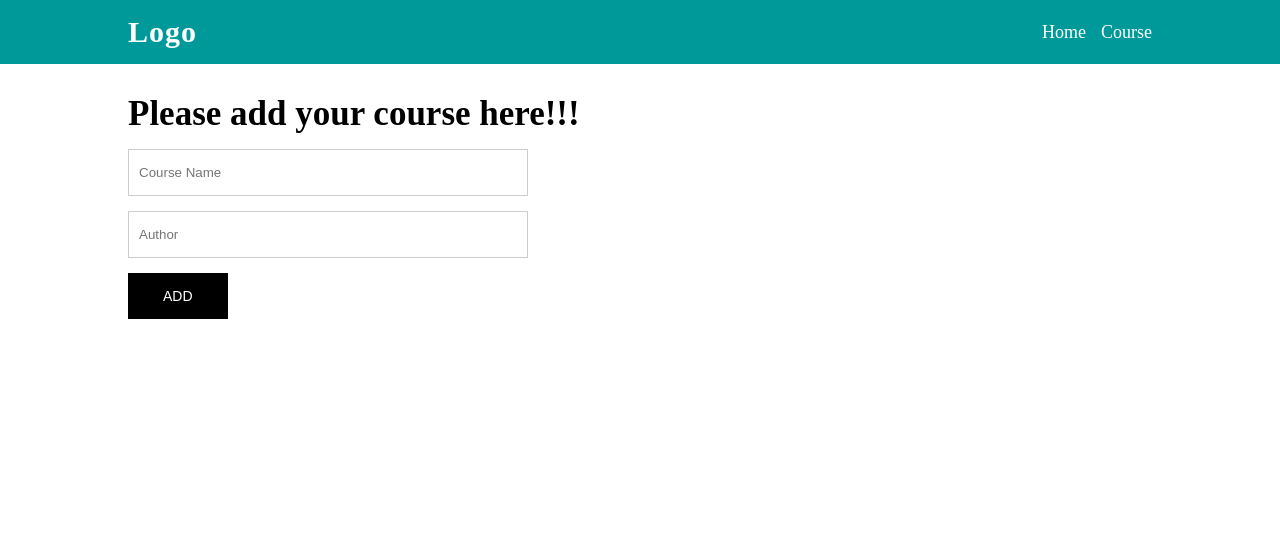
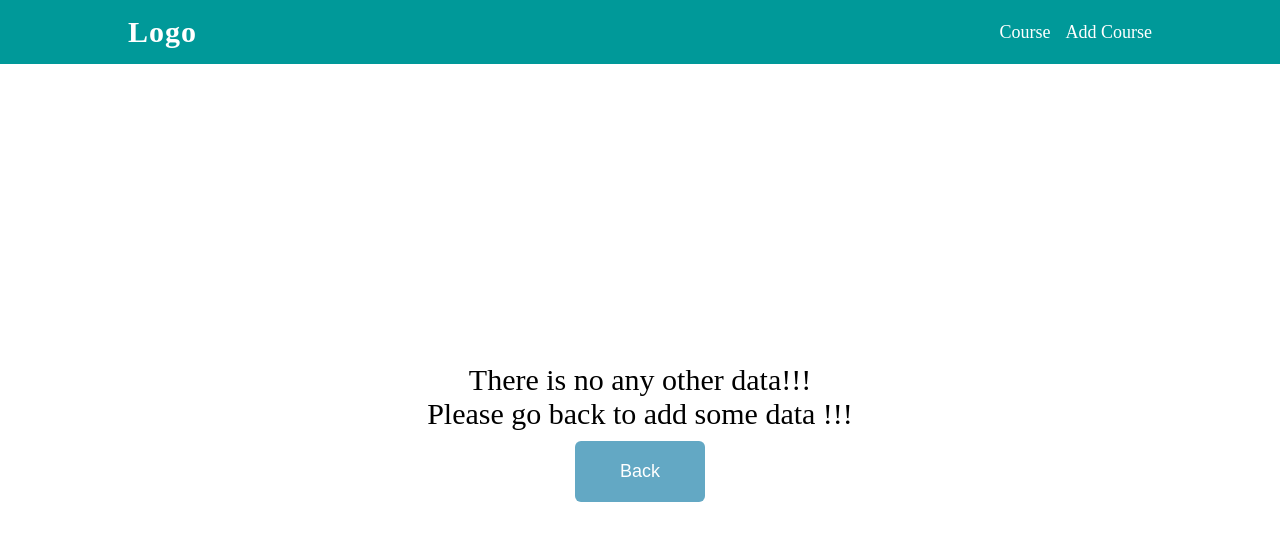
Before and after one commit to grgshankar/test-react-deploy, a React (Create React App) app: page / in a window 1280 px wide. Shown: the top 540 px of the page. Built offline with nearby package versions, Linux system fonts and the light colour scheme.

Commit message:
finishing the todo app

```diff
--- a/src/App.css
+++ b/src/App.css
@@ -49,16 +49,21 @@
 .formWrapper form {
   width: 400px;
 }
-.formWrapper form input {
+.formWrapper form input,
+.formWrapper form textarea {
   width: 100%;
   padding: 15px 10px;
   border: 1px solid #ccc;
   margin-bottom: 15px;
 }
-.formWrapper form input:focus {
+.formWrapper form input:focus,
+.formWrapper form textarea:focus {
   outline: none;
 }
-.formWrapper form button {
+.formWrapper form textarea {
+  height: 200px;
+}
+.formWrapper .btn_submit {
   background: #000;
   color: #fff;
   border: none;
@@ -87,15 +92,114 @@
   margin: 10px 0px;
   margin-top: 0px;
 }
-.listCourse button {
+.btn_ {
   border: none;
   padding: 10px 20px;
   border-radius: 6px;
   background: #bf4848;
   color: #fff;
 }
+.btn_ a {
+  color: #fff;
+}
+.listCourse button.btn_.view_ {
+  background-color: #3c8a3c;
+  margin-right: 10px;
+  cursor: pointer;
+}
 .courseListWrapper h1 {
   display: block;
-  margin: 15px 0px;
   margin-top: 30px;
+  margin-bottom: 0px;
 }
+.no_data_container p {
+  font-size: 20px;
+}
+.btn_.btn_back {
+  padding: 0px;
+  background: #63a8c4;
+  text-decoration: none;
+  margin: 10px 0px;
+}
+.courseListWrapper .btn_.btn_back {
+  margin-bottom: 30px;
+}
+.btn_.btn_back a {
+  text-decoration: none;
+  padding: 10px 15px;
+  display: inline-block;
+}
+.single_page .content_wrap {
+  margin-top: 20px;
+}
+.formWrapper .rating_wrapper {
+  margin-bottom: 10px;
+}
+.rating_wrapper .star {
+  background: none;
+  border: none;
+  color: #000;
+  font-size: 19px;
+  margin: 0px;
+  margin-right: 10px;
+  padding: 0px;
+}
+.rating_wrapper .star.active {
+  color: #099;
+}
+
+.listCourse .title_wrapper {
+  position: relative;
+}
+.listCourse .title_wrapper .rating_wrapper {
+  position: absolute;
+  right: 0;
+  top: 5px;
+}
+.listCourse .title_wrapper .rating_wrapper button.star {
+  font-size: 16px;
+  padding: 0px;
+  margin-right: 4px;
+}
+.listCourse .title_wrapper .rating_wrapper button.star:last-child {
+  margin-right: 0px;
+}
+.listCourse .content_wrap {
+  margin-bottom: 10px;
+}
+
+.name_ {
+  display: block;
+  margin: 10px 0px;
+  color: #206f6f;
+  font-size: 17px;
+}
+
+.no_data_container {
+  max-width: 500px;
+  text-align: center;
+  margin: 0 auto;
+  height: calc(100vh - 83px);
+  display: flex;
+  flex-flow: column;
+  justify-content: center;
+}
+.no_data_container p {
+  font-size: 30px;
+}
+.no_data_container .btn_.btn_back {
+  padding: 10px 30px;
+  font-size: 18px;
+}
+a {
+  text-decoration: none;
+}
+.single_page .rating_wrapper .star {
+  margin-right: 6px;
+}
+.single_page .rating_wrapper .star:last-child {
+  margin-right: 0px;
+}
+.single_page .rating_wrapper {
+  margin-bottom: 10px;
+}
--- a/src/Header.js
+++ b/src/Header.js
@@ -7,11 +7,13 @@ const Header = () => {
       <div className="container">
         <div className="menu_wrapper">
           <div className="leftSide">
-            <h3>Logo</h3>
+            <Link to="/">
+              <h3>Logo</h3>
+            </Link>
           </div>
           <div className="RightSide">
-            <Link to="/">Home</Link>
-            <Link to="/course">Course</Link>
+            <Link to="/">Course</Link>
+            <Link to="/addCourse">Add Course</Link>
           </div>
         </div>
       </div>
--- a/src/components/Course.js
+++ b/src/components/Course.js
@@ -1,40 +1,63 @@
-import React from "react";
+import React, { useState } from "react";
+import { Link } from "react-router-dom";
 import Header from "../Header";
-import SingleCourse from "./SingleCourse";
+import CourseComponent from "./CourseComponent";
 
 const Course = () => {
-  const allData = [
-    {
-      course: "React JS",
-      author: "Jordan Walke",
-    },
-    {
-      course: "Javascript",
-      author: "Brendan Eich",
-    },
-    {
-      course: "Node JS",
-      author: "Brendan Eich",
-    },
-    {
-      course: "Angular JS",
-      author: "Misko Hevery",
-    },
-  ];
+  const [finalData, setFinalData] = useState(() => {
+    const initialData = localStorage.getItem("courseList");
+    return initialData ? JSON.parse(initialData) : [];
+  });
+
+  const removeDataHandler = (id) => {
+    //
+    // console.log("id", id);
+    const updatedData = finalData.filter((item) => item.id !== id);
+    setFinalData(updatedData);
+    localStorage.setItem("courseList", JSON.stringify(updatedData));
+  };
+
   return (
     <>
       <Header />
+      {finalData.length > 0 ? (
+        <>
           <div className="courseListWrapper">
             <div className="container">
               <h1>Courses</h1>
+              <button className="btn_ btn_back">
+                <Link to="/addCourse">Back</Link>
+              </button>
               <div className="listRow">
-            {allData.map((data) => (
-              <SingleCourse key={Math.random()} data={data} />
+                {finalData.map((data) => (
+                  <CourseComponent
+                    key={Math.random()}
+                    data={data}
+                    removeData={removeDataHandler}
+                  />
                 ))}
               </div>
             </div>
           </div>
         </>
+      ) : (
+        <>
+          <div className="container">
+            <div className="no_data_container">
+              <div className="inner_content">
+                <p>
+                  There is no any other data!!! <br></br>Please go back to add
+                  some data !!!
+                </p>
+                <button className="btn_ btn_back">
+                  <Link to="/addCourse">Back</Link>
+                </button>
+              </div>
+            </div>
+          </div>
+        </>
+      )}
+    </>
   );
 };
 
--- /dev/null
+++ b/src/components/CourseComponent.js
@@ -0,0 +1,51 @@
+import React from "react";
+import { Link } from "react-router-dom";
+
+const CourseComponent = (props) => {
+  //retreiving rating
+  const ratingHtml = (ratingNumber) => {
+    const ratingWrapperHtml = [];
+    for (let i = 1; i <= ratingNumber; i++) {
+      ratingWrapperHtml.push(
+        <button className="star active">
+          <span>&#9733;</span>
+        </button>
+      );
+    }
+    return ratingWrapperHtml;
+  };
+
+  // function for trimming the description
+  const maxLength = 100; //maximum length for the trimmed message
+  const trimMessage = (message) => {
+    if (message.length > maxLength) {
+      return message.slice(0, maxLength) + "..."; // trim the message
+    }
+    return message; // return the original message if it's already within the maximum length
+  };
+  return (
+    <>
+      <div className="listCourse">
+        <div className="title_wrapper">
+          <strong>{props.data.course}</strong>
+          <div className="rating_wrapper">{ratingHtml(props.data.rating)}</div>
+        </div>
+        <span className="name_">{props.data.author}</span>
+        <div className="content_wrap">
+          <p>{trimMessage(props.data.message)}</p>
+        </div>
+        <button className="btn_ view_">
+          <Link to={`/views/${props.data.id}`}>View More</Link>
+        </button>
+        <button
+          className="btn_ delete_"
+          onClick={() => props.removeData(props.data.id)}
+        >
+          Delete
+        </button>
+      </div>
+    </>
+  );
+};
+
+export default CourseComponent;
--- a/src/components/CourseForm.js
+++ b/src/components/CourseForm.js
@@ -1,40 +1,58 @@
-import React, { useEffect, useRef, useState } from "react";
-// import { useNavigate } from "react-router-dom";
+import React, { useRef, useState } from "react";
+import { useNavigate } from "react-router-dom";
+import Rating from "./Rating";
 
 const CourseForm = () => {
-  //   console.log("props=", props);
   const getCourse = useRef();
   const getAuthor = useRef();
-  useEffect(() => {
-    const initialData = JSON.parse(localStorage.getItem("courseList"));
-    console.log(initialData);
-  }, []);
-  //   const [course, setCourse] = useState(initialData ? initialData : []);
-  //   const navigate = useNavigate();
+  const getMessage = useRef();
+  const [rating, setRating] = useState(0);
+  const [ratingHover, setRatingHover] = useState(0);
+  const initialData = localStorage.getItem("courseList");
+  const finalData = initialData ? JSON.parse(initialData) : [];
+  const navigate = useNavigate();
 
   const courseHandlers = (e) => {
     e.preventDefault();
     const course = getCourse.current.value;
     const author = getAuthor.current.value;
+    const message = getMessage.current.value;
     const dataStore = {
+      id: Math.random(),
       course,
       author,
+      message,
+      rating,
     };
-    console.log("data", dataStore);
-    // addedLatestData(dataStore);
-    // navigate("/course");
-    localStorage.setItem("courseList", JSON.stringify(dataStore));
+    navigate("/");
+    const addedData = [dataStore, ...finalData];
+    localStorage.setItem("courseList", JSON.stringify(addedData));
   };
   return (
     <>
       <div className="formWrapper">
         <div className="container">
           <h1>Please add your course here!!!</h1>
-          <form onSubmit={courseHandlers}>
+          <div className="rating_wrapper">
+            <Rating
+              rating={rating}
+              setRating={setRating}
+              ratingHover={ratingHover}
+              setRatingHover={setRatingHover}
+            />
+          </div>
+          <form>
             <input type="text" placeholder="Course Name" ref={getCourse} />
             <input type="text" placeholder="Author" ref={getAuthor} />
-            <button>Add</button>
+            <textarea
+              type="text"
+              placeholder="Message"
+              ref={getMessage}
+            ></textarea>
           </form>
+          <button className="btn_ btn_submit" onClick={courseHandlers}>
+            Add
+          </button>
         </div>
       </div>
     </>
--- a/src/components/NotFound.js
+++ b/src/components/NotFound.js
@@ -1,7 +1,21 @@
 import React from "react";
+import { Link } from "react-router-dom";
+import Header from "../Header";
 
 const NotFound = () => {
-  return <div>Not found page</div>;
+  return (
+    <div className="page_not_found">
+      <Header />
+      <div className="no_data_container">
+        <div className="inner_content">
+          <p>Page not found</p>
+          <button className="btn_ btn_back">
+            <Link to="/">Back</Link>
+          </button>
+        </div>
+      </div>
+    </div>
+  );
 };
 
 export default NotFound;
--- /dev/null
+++ b/src/components/Rating.js
@@ -0,0 +1,36 @@
+import React from "react";
+
+const Rating = ({ rating, setRating, ratingHover, setRatingHover }) => {
+  const renderStars = () => {
+    const handleRatingClick = (value) => {
+      setRating(value);
+    };
+    const handleMouseEnter = (value) => {
+      setRatingHover(value);
+    };
+    const handleMouseLeave = () => {
+      setRatingHover(0);
+    };
+
+    const stars = [];
+    for (let i = 1; i <= 5; i++) {
+      const starClassName =
+        i <= (rating || ratingHover) ? "star active" : "star";
+      stars.push(
+        <button
+          key={i}
+          className={starClassName}
+          onClick={() => handleRatingClick(i)}
+          onMouseEnter={() => handleMouseEnter(i)}
+          onMouseLeave={() => handleMouseLeave(i)}
+        >
+          <span>&#9733;</span>
+        </button>
+      );
+    }
+    return stars;
+  };
+  return <>{renderStars()}</>;
+};
+
+export default Rating;
--- a/src/components/SingleCourse.js
+++ b/src/components/SingleCourse.js
@@ -1,13 +1,41 @@
 import React from "react";
+import { Link, useParams } from "react-router-dom";
+import Header from "../Header";
 
-const SingleCourse = (props) => {
-  // console.log({ course, author });
+const SingleCourse = () => {
+  const { id } = useParams();
+  const getId = Number(id);
+  const initialData = localStorage.getItem("courseList");
+  const storedDataObject = initialData ? JSON.parse(initialData) : [];
+  const finalData = storedDataObject.filter((item) => item.id === getId);
+
+  //retreiving rating
+  const ratingHtml = (ratingNumber) => {
+    const ratingWrapperHtml = [];
+    for (let i = 1; i <= ratingNumber; i++) {
+      ratingWrapperHtml.push(
+        <button className="star active">
+          <span>&#9733;</span>
+        </button>
+      );
+    }
+    return ratingWrapperHtml;
+  };
   return (
     <>
-      <div className="listCourse">
-        <strong>{props.data.course}</strong>
-        <span>{props.data.author}</span>
-        <button>Delete</button>
+      <Header />
+      <div className="container single_page">
+        <button className="btn_ btn_back">
+          <Link to="/">Back</Link>
+        </button>
+        <div className="content_wrap">
+          <h2>{finalData[0].course}</h2>
+          <span className="name_">{finalData[0].author}</span>
+          <div className="rating_wrapper">
+            {ratingHtml(finalData[0].rating)}
+          </div>
+          <p>{finalData[0].message}</p>
+        </div>
       </div>
     </>
   );
--- a/src/components/routers/MyRouter.js
+++ b/src/components/routers/MyRouter.js
@@ -1,16 +1,18 @@
 import React from "react";
 import { BrowserRouter, Route, Routes } from "react-router-dom";
 import Course from "../Course";
-import Home from "../Home";
+import AddCourse from "../AddCourse";
 import NotFound from "../NotFound";
+import SingleCourse from "../SingleCourse";
 
 const MyRouter = () => {
   return (
     <>
       <BrowserRouter>
         <Routes>
-          <Route path="/" element={<Home />} />
-          <Route path="/course" element={<Course />} />
+          <Route path="/" element={<Course />} />
+          <Route path="/addCourse" element={<AddCourse />} />
+          <Route path="/views/:id" element={<SingleCourse />} />
           <Route path="*" element={<NotFound />} />
         </Routes>
       </BrowserRouter>
```
Also changed, not shown: src/components/AddCourse.js (renamed from src/components/Home.js). Lines whose indentation alone changed are shown as unchanged.
